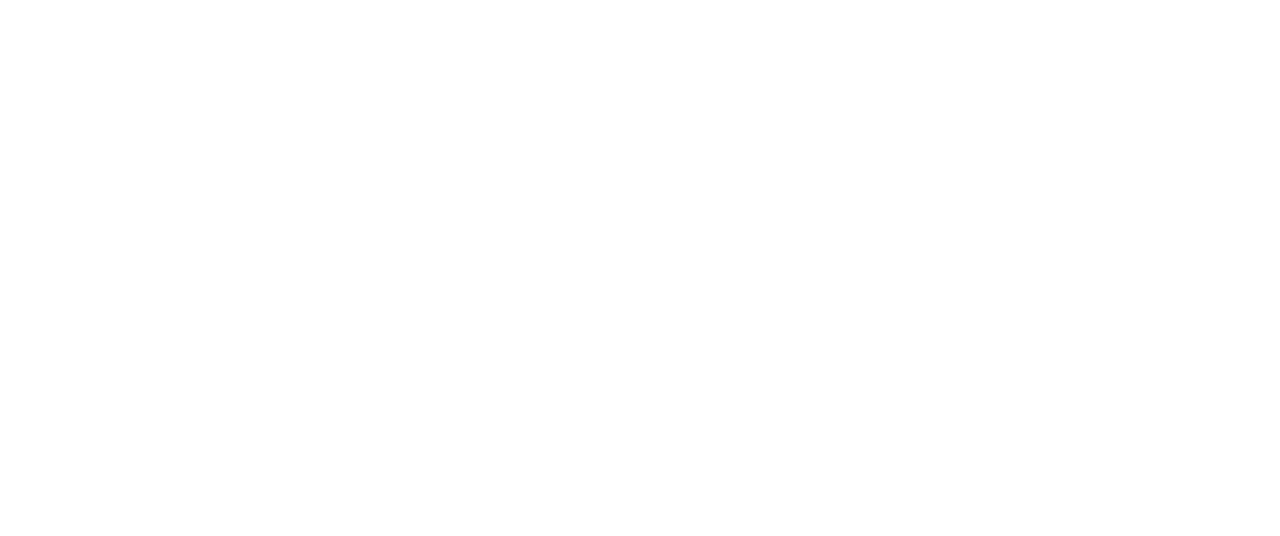
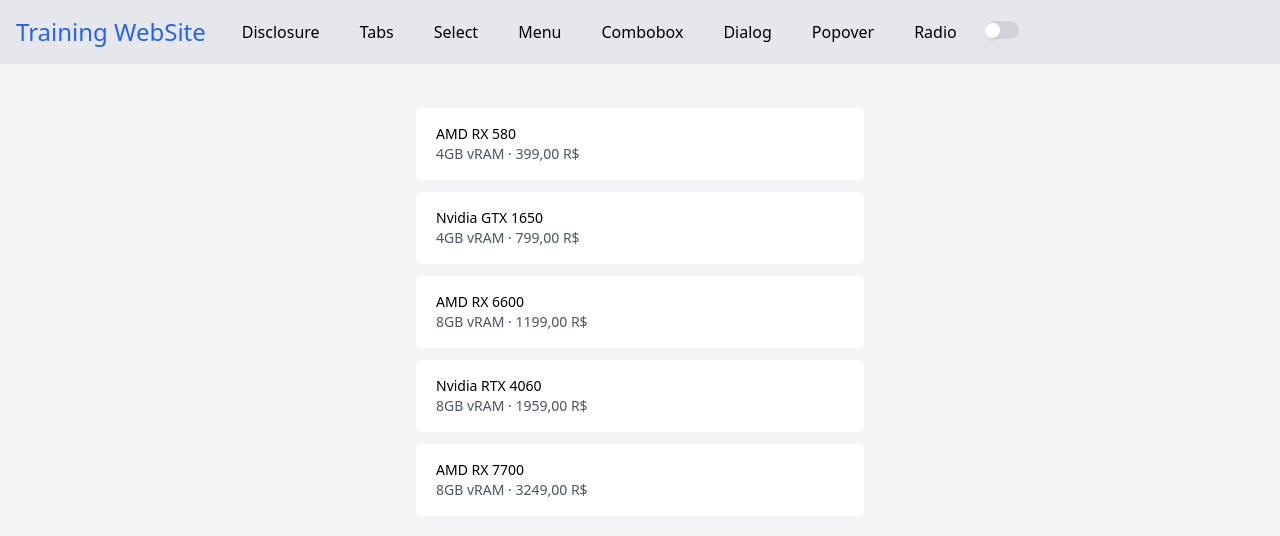
Before and after one commit to giliolizera/Training, a Vue app: page /gpu in a window 1280 px wide. Before the commit this address had no page. Shown: the top 536 px of the page. Built offline with nearby package versions, Linux system fonts and the light colour scheme; what maska would draw is missing.

Commit message:
feat: new gpu feature

```diff
--- /dev/null
+++ b/src/components/Gpu.vue
@@ -0,0 +1,82 @@
+<template>
+   <div class="hidden lg:block">
+      <Upside/>
+   </div>
+   <div class="lg:hidden">
+      <UpSideMenu/>
+   </div>
+   <div class="h-screen text-slate-800 bg-gray-100 rounded dark:bg-slate-800 dark:text-white">
+      <div class="mx-auto w-full max-w-md py-8">
+         <div class="mx-auto w-full grid rounded-md">
+            <button v-for="(plan, index) in plans" :key="index" @click="active = plan.name">
+               <div
+                  :class="[active === plan.name ? 'dark:bg-slate-900 bg-gray-500 ring-2 ring-white ring-opacity-60 ring-offset-2 ring-offset-slate-600 text-white' : 'bg-white text-black', 'mx-auto w-full max-w-md rounded-md px-5 py-4 mt-3']">
+                  <ul class="justify-between flex">
+                     <li class="text-left text-sm font-medium">
+                        {{ plan.name }}
+                     </li>
+                     <button v-if="active === plan.name" class="absolute pl-96">
+                        <CheckCircleIcon class="hidden sm:block h-8 w-8 mt-1 text-black-500" />
+                     </button>
+                  </ul>
+                  <ul>
+                     <li
+                        :class="[active === plan.name ? 'static text-left text-sm text-gray' : 'static text-left text-sm text-gray-600']">
+                        {{ plan.vram }} vRAM
+                        <span aria-hidden="true"> &middot; </span>
+                        {{ plan.price }} R$
+                     </li>
+                  </ul>
+               </div>
+            </button>
+         </div>
+      </div>
+   </div>
+</template>
+
+<script>
+
+export default {
+   data: () => ({
+      plans: [
+         {
+            name: 'AMD RX 580',
+            vram: '4GB',
+            price: '399,00',
+         },
+         {
+            name: 'Nvidia GTX 1650',
+            vram: '4GB',
+            price: '799,00',
+         },
+         {
+            name: 'AMD RX 6600',
+            vram: '8GB',
+            price: '1199,00',
+         },
+         {
+            name: 'Nvidia RTX 4060',
+            vram: '8GB',
+            price: '1959,00',
+         },
+         {
+            name: 'AMD RX 7700',
+            vram: '8GB',
+            price: '3249,00',
+         }
+      ],
+      active: -1,
+   }),
+   components: {
+      Upside, UpSideMenu
+   },
+}
+
+</script>
+
+<script setup>
+import { CheckCircleIcon } from "@heroicons/vue/24/outline";
+import Upside from "./Upside.vue";
+import UpSideMenu from "./UpSideMenu.vue";
+document.title="Gpu - Training"
+</script>
```
Also changed, not shown: src/main.js (+6 -1 lines).
